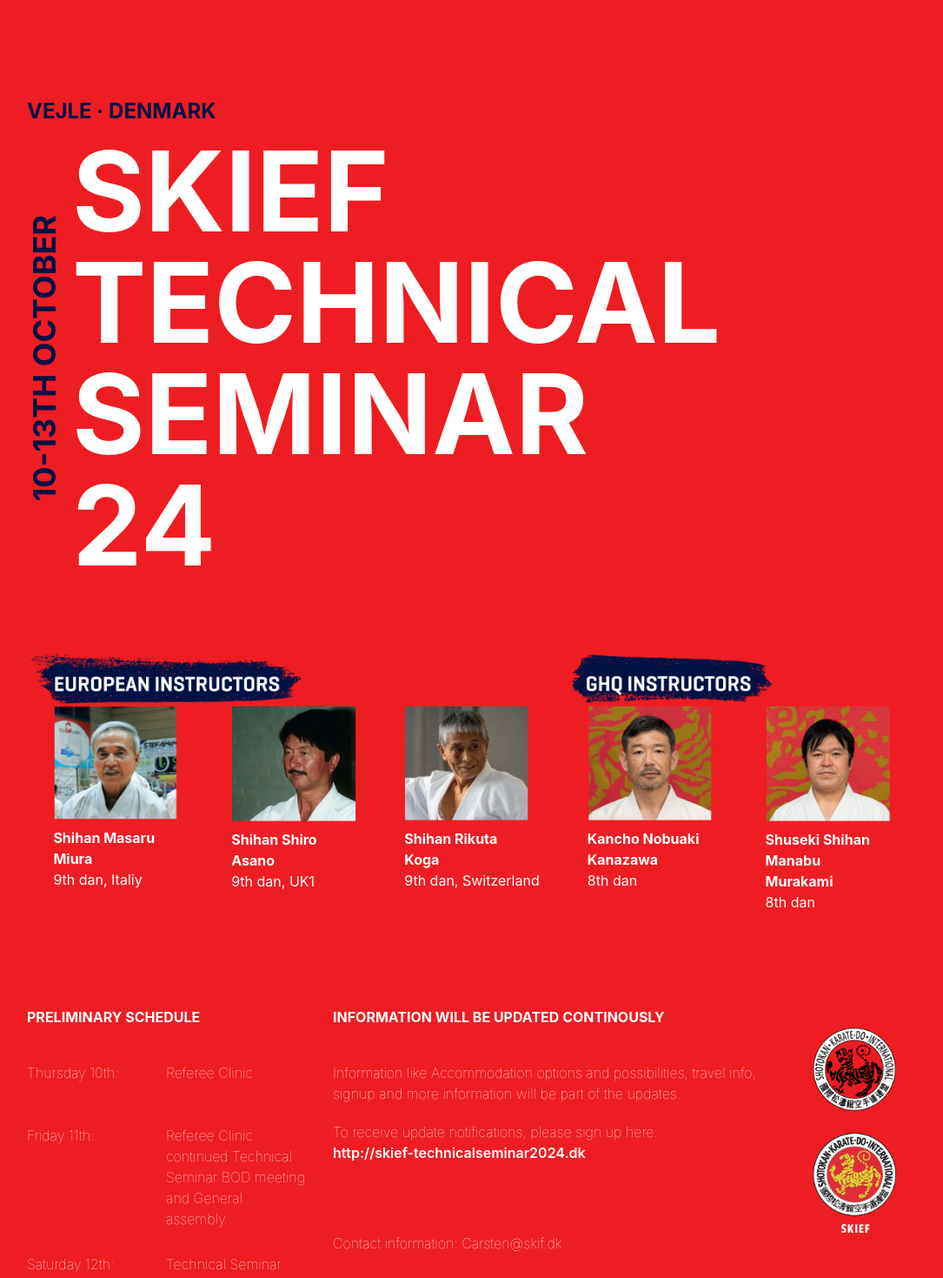
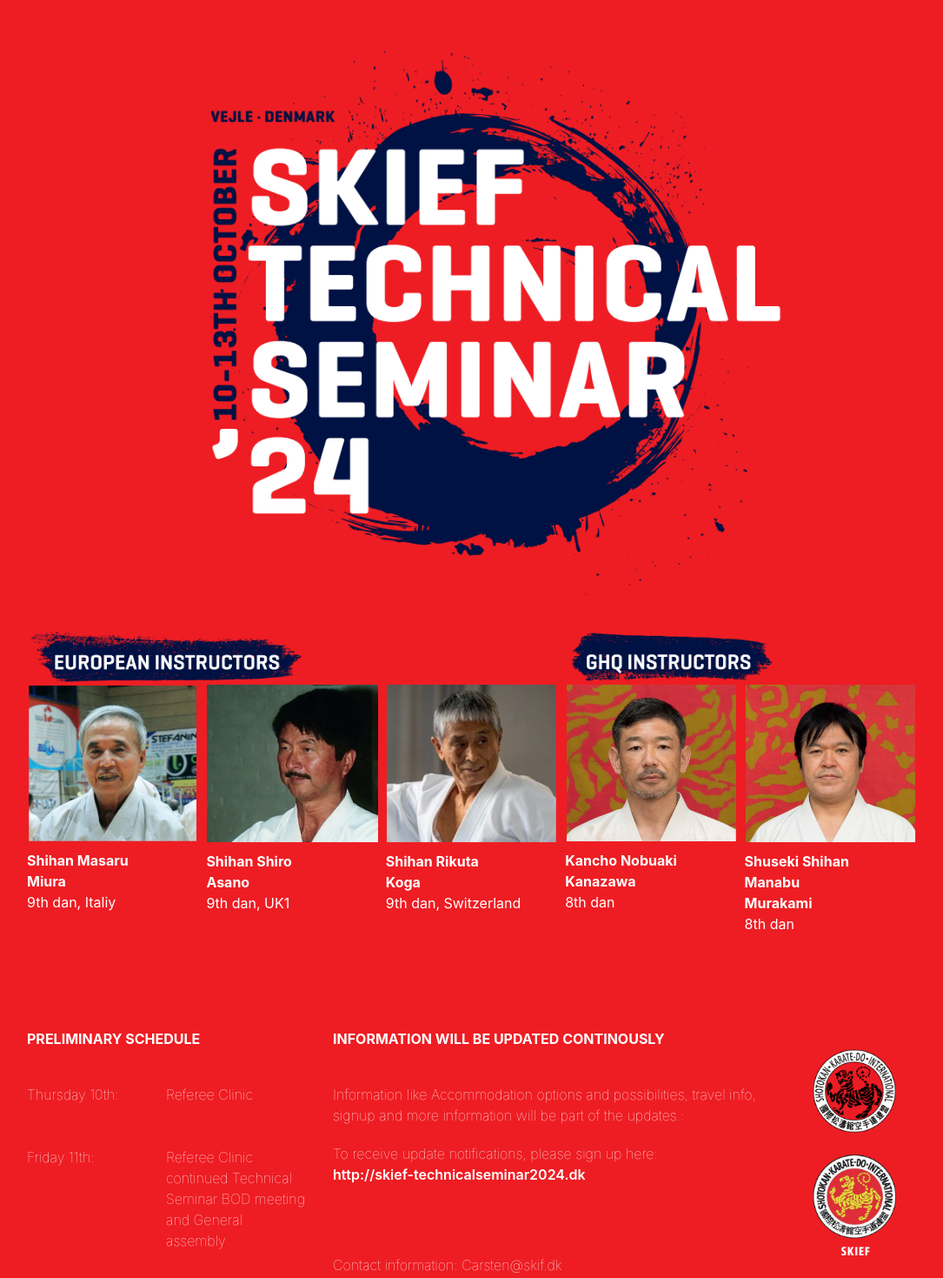
Before and after one commit to HorizonProjectRepo/skief-ts24, a React (Create React App) app: page / in a window 1280 px wide. Shown: the top 1469 px of the page at 87% size, without its empty margins (97-1182 px from the left). Built offline with nearby package versions, Linux system fonts and the light colour scheme.

Commit message:
banner edited

```diff
--- a/src/pages/Home.jsx
+++ b/src/pages/Home.jsx
@@ -4,6 +4,7 @@
 import img3 from "../assets/images/3.PNG";
 import img4 from "../assets/images/4.PNG";
 import img5 from "../assets/images/5.PNG";
+import hero from "../assets/images/hero.png";
 import ins1 from "../assets/images/ins1.PNG";
 import ins2 from "../assets/images/ins2.PNG";
 import logo1 from "../assets/images/logo1.PNG";
@@ -44,8 +45,8 @@
   ];
   return (
     <>
-      <section className="pt-28 pb-20">
-        <p className="text-2xl font-bold mb-3 text-[#001143]">
+      <section className="">
+        {/* <p className="text-2xl font-bold mb-3 text-[#001143]">
           VEJLE · DENMARK
         </p>
         <div className="flex items-center">
@@ -62,19 +63,20 @@
           <p className="ml-3 text-4xl lg:text-9xl font-bold">
             SKIEF <br /> TECHNICAL <br /> SEMINAR <br /> 24
           </p>
-        </div>
+        </div> */}
+        <img className="sm:max-w-5xl " src={hero} alt="hero" />
       </section>
 
       <div className="max-w-xs md:flex">
         <img className="" src={ins1} alt="instructor" />
-        <img className="ml-0 lg:ml-[300px] w-60" src={ins2} alt="instructor" />
+        <img className="ml-0 lg:ml-[300px] w-52 sm:w-60" src={ins2} alt="instructor" />
       </div>
 
-      <div className="grid grid-cols-1 lg:grid-cols-5">
+      <div className="grid grid-cols-1 lg:grid-cols-5 gap-2">
         {allData.map((data) => {
           return (
             <div className="mb-7 mx-auto">
-              <img className="mb-2 w-36" src={data.img} alt="" />
+              <img className="mb-2 w-full" src={data.img} alt="" />
               <h2 className="font-bold w-36">{data.name}</h2>
               <p>{data.title}</p>
             </div>
```
Also changed, not shown: src/assets/images/hero.png (added).
